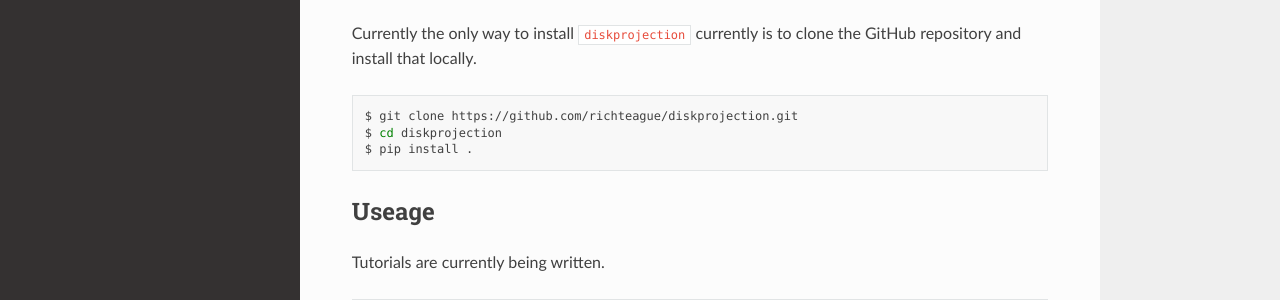
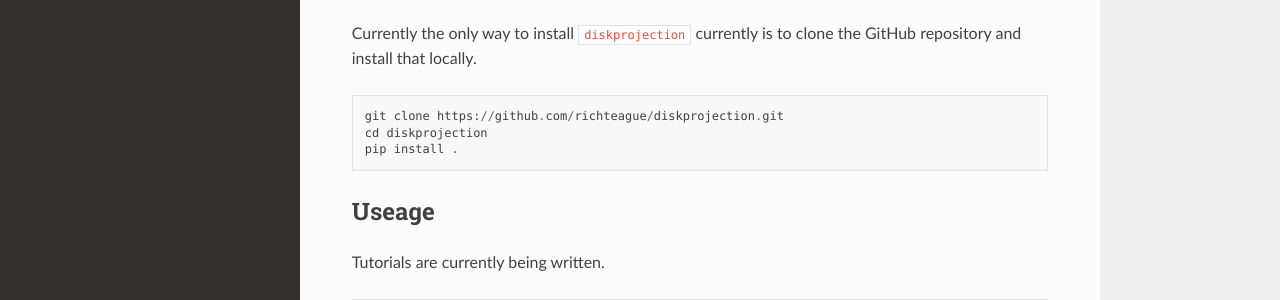
Before and after one commit to richteague/disksurf, a Sphinx documentation site: the page built from docs/index.rst, in a window 1280 px wide. Shown: the part 291-591 px from the top of the page. Built offline with Sphinx 7.4.7 and the Read the Docs theme 2.0.0, drawn with Linux system fonts in a browser that asks for light colours; formulas are drawn with MathJax 3.

Commit message:
document update

```diff
--- a/docs/index.rst
+++ b/docs/index.rst
@@ -12,11 +12,11 @@ Installation
 Currently the only way to install ``diskprojection`` currently is to clone the
 GitHub repository and install that locally.
 
-.. code-block:: bash
+.. code-block::
 
-    $ git clone https://github.com/richteague/diskprojection.git
-    $ cd diskprojection
-    $ pip install .
+    git clone https://github.com/richteague/diskprojection.git
+    cd diskprojection
+    pip install .
 
 Useage
 ******
```
